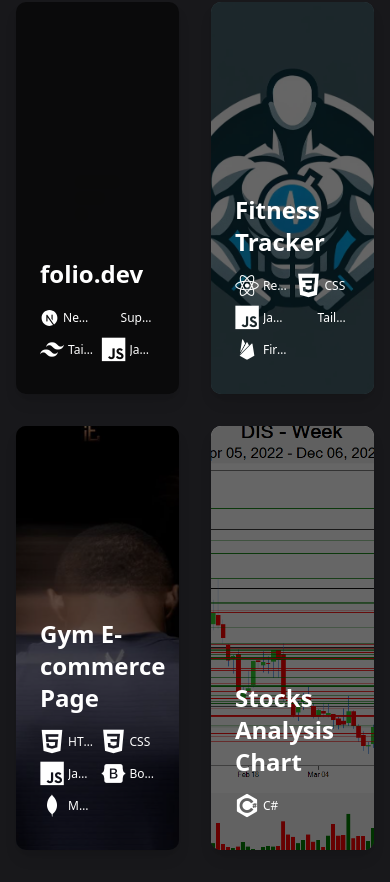
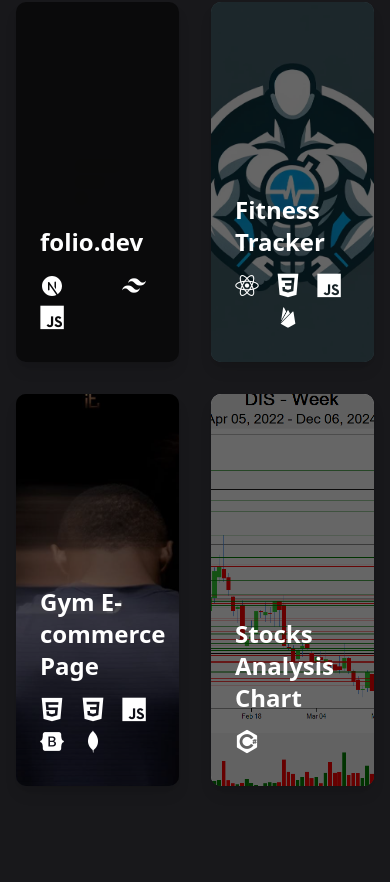
Before and after one commit to IbrahimElsa/portfolio-v2, a Next.js app: page / in a window 390 px wide. Shown: the part 1878-2760 px from the top of the page. After the commit the page ends 2696 px from the top, so only its background shows below. Built offline with nearby package versions, Linux system fonts and the light colour scheme.

Commit message:
fixed projects section

```diff
--- a/src/app/page.tsx
+++ b/src/app/page.tsx
@@ -158,7 +158,7 @@ export default function Home() {
 
                 <div className="relative z-10 p-6 pt-48 h-full flex flex-col justify-end text-white">
                   <h3 className="text-2xl font-bold mb-4">{project.title}</h3>
-                  <div className="grid grid-cols-2 gap-2 mb-2 text-xs sm:text-sm">
+                  <div className="grid grid-cols-3 sm:grid-cols-2 gap-2 mb-2 text-xs sm:text-sm">
                     {project.technologies.map((tech, techIndex) => (
                       <div key={techIndex} className="flex items-center space-x-1">
                         <div className="w-6 h-6 sm:w-8 sm:h-8 flex items-center justify-center">
@@ -174,7 +174,7 @@ export default function Home() {
                             <i className={`${tech.icon} text-2xl sm:text-3xl grayscale group-hover:grayscale-0 transition-all duration-300 ${tech.hoverClass || ''}`}></i>
                           )}
                         </div>
-                        <span className="truncate">{tech.name}</span>
+                        <span className="truncate hidden sm:block">{tech.name}</span>
                       </div>
                     ))}
                   </div>
--- a/src/components/Navbar.tsx
+++ b/src/components/Navbar.tsx
@@ -96,10 +96,10 @@ export default function Navbar() {
           initial={{ opacity: 0, y: -10 }}
           animate={{ opacity: 1, y: 0 }}
           exit={{ opacity: 0, y: -10 }}
-          className="md:hidden bg-zinc-800/90 backdrop-blur-sm mx-4 rounded-lg shadow-lg overflow-hidden"
+          className="md:hidden bg-zinc-800/90 m-3 mt-0 rounded-lg shadow-lg overflow-hidden"
         >
           <div className="px-4 py-4">
-            <div className="flex justify-around py-3">
+            <div className="flex justify-around py-1">
               {socialLinks.map((link) => (
                 <SocialLink
                   key={link.label}
```
